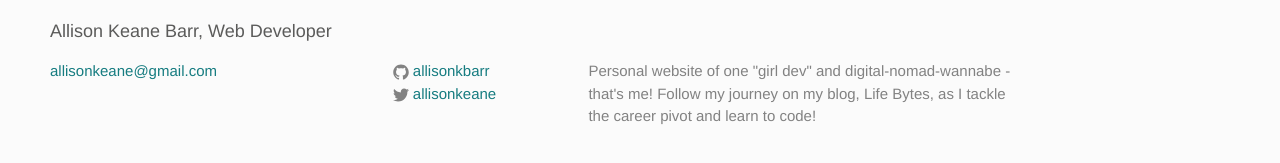
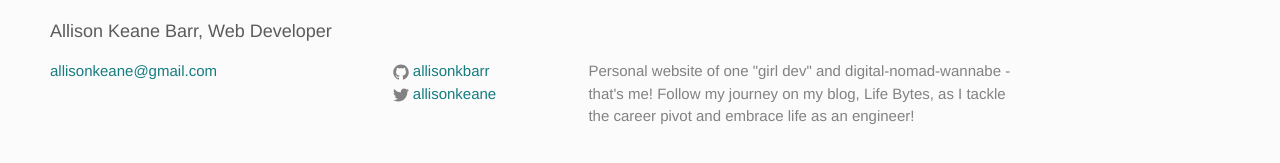
Before and after one commit to allisonkbarr/allisonkbarr.github.io, a Jekyll site: the page built from about.md, in a window 1280 px wide. Shown: the part 394-557 px from the top of the page. Built offline with Jekyll 4.4.1, drawn with Linux system fonts in a browser that asks for light colours.

Commit message:
update tag line

```diff
--- a/_config.yml
+++ b/_config.yml
@@ -9,7 +9,7 @@
 title: Allison Keane Barr, Web Developer
 email: allisonkeane@gmail.com
 description: > # this means to ignore newlines until "baseurl:"
-  Personal website of one "girl dev" and digital-nomad-wannabe - that's me! Follow my journey on my blog, Life Bytes, as I tackle the career pivot and learn to code!
+  Personal website of one "girl dev" and digital-nomad-wannabe - that's me! Follow my journey on my blog, Life Bytes, as I tackle the career pivot and embrace life as an engineer!
 baseurl: "" # the subpath of your site, e.g. /blog
 url: "http://allisonkbarr.github.io" # the base hostname & protocol for your site
 twitter_username: allisonkeane
--- a/_includes/head.html
+++ b/_includes/head.html
@@ -6,7 +6,7 @@
   <title>{% if page.title %}{{ page.title }}{% else %}{{ site.title }}{% endif %}</title>
   <meta name="description" content="{% if page.excerpt %}{{ page.excerpt | strip_html | strip_newlines | truncate: 160 }}{% else %}{{ site.description }}{% endif %}">
   <meta property="og:title" content="Allison Keane Barr, Web Developer" />
-  <meta property="og:description" content="Personal website of one 'girl dev' and digital-nomad-wannabe - that's me! Follow my journey on my blog, Life Bytes, as I tackle the career pivot and grow as a developer!" />
+  <meta property="og:description" content="Personal website of one 'girl dev' and digital-nomad-wannabe - that's me! Follow my journey on my blog, Life Bytes, as I tackle the career pivot and embrace life as an engineer!" />
   <meta property="og:image" content="https://avatars0.githubusercontent.com/u/10567576?v=3&s=460" />
 
   <link rel="stylesheet" href="{% if page.css_file %}{{ page.css_file | prepend: site.baseurl }}{% else %}{{ site.blog_css }}{% endif %}">
```
